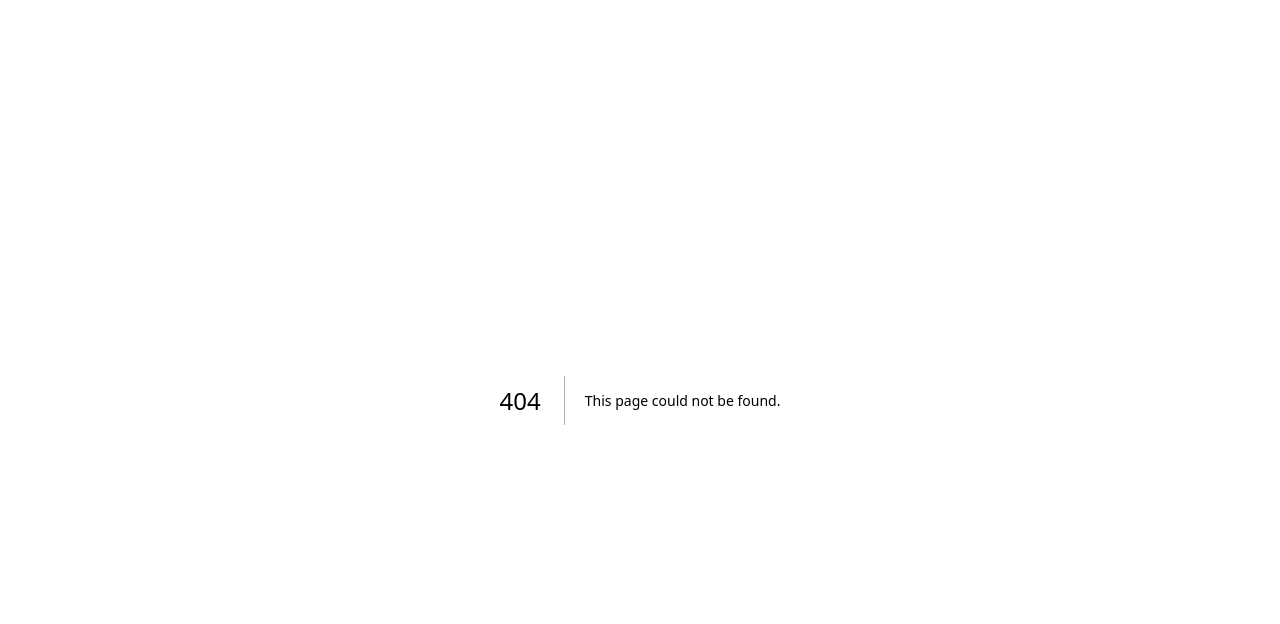
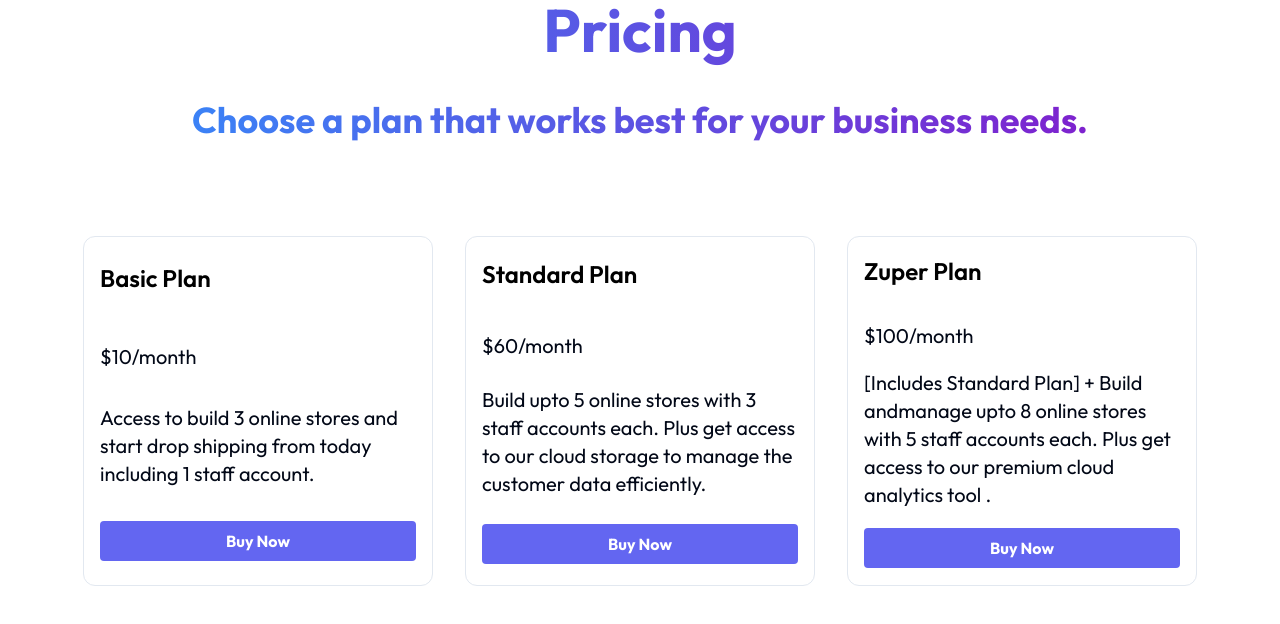
Before and after one commit to Abhishek-M-K/Voiceflow-landing, a Next.js app: page /pricing in a window 1280 px wide. Before the commit this address had no page. Shown: the top 624 px of the page. Built offline with nearby package versions, Linux system fonts and the light colour scheme.

Commit message:
feat : add pricing section

```diff
--- /dev/null
+++ b/app/fourth-section/page.tsx
@@ -0,0 +1,9 @@
+const FourthSection = () => {
+  return (
+    <div>
+      <h1>Fourth Section</h1>
+    </div>
+  );
+};
+
+export default FourthSection;
--- a/app/page.tsx
+++ b/app/page.tsx
@@ -3,6 +3,7 @@ import FirstSection from "./first-section/page";
 import Navbar from "./navbar/page";
 import SecondSection from "./second-section/page";
 import ThirdSection from "./third-section/page";
+import Pricing from "./pricing/page";
 
 export default function Home() {
   return (
@@ -12,6 +13,7 @@ export default function Home() {
       <Carousel />
       <SecondSection />
       <ThirdSection />
+      <Pricing />
     </div>
   );
 }
--- /dev/null
+++ b/app/pricing/page.tsx
@@ -0,0 +1,58 @@
+const features = [
+  {
+    name: "Basic Plan",
+    price: "$10/month",
+    description:
+      "Access to build 3 online stores and start drop shipping from today including 1 staff account.",
+  },
+  {
+    name: "Standard Plan",
+    price: "$60/month",
+    description:
+      "Build upto 5 online stores with 3 staff accounts each. Plus get access to our cloud storage to manage the customer data efficiently.",
+  },
+  {
+    name: "Zuper Plan",
+    price: "$100/month",
+    description:
+      "[Includes Standard Plan] +  Build andmanage upto 8 online stores with 5 staff accounts each. Plus get access to our premium cloud analytics tool .",
+  },
+];
+
+const Pricing = () => {
+  return (
+    <div className="flex flex-col items-center justify-center">
+      <div
+        className="text-center text-4xl md:text-6xl font-bold
+      bg-gradient-to-r from-blue-500 to to-purple-700 bg-clip-text text-transparent md:pb-10"
+      >
+        Pricing
+        <div className="text-center font-bold text-2xl md:text-4xl md:py-10">
+          Choose a plan that works best for your business needs.
+        </div>
+      </div>
+
+      <div className="md:flex">
+        {features.map((feature, index) => (
+          <div key={index} className="p-4">
+            <div
+              className="grid justify-center items-center gap-4
+            border rounded-xl p-4 w-[350px] h-[350px]"
+            >
+              <div className="text-black text-2xl font-semibold pb-4">
+                {feature.name}
+              </div>
+              <div className=" text-xl ">{feature.price}</div>
+              <div className="text-xl ">{feature.description}</div>
+              <button className="bg-indigo-500 hover:bg-indigo-700 text-white font-bold py-2 px-4 rounded">
+                Buy Now
+              </button>
+            </div>
+          </div>
+        ))}
+      </div>
+    </div>
+  );
+};
+
+export default Pricing;
```
